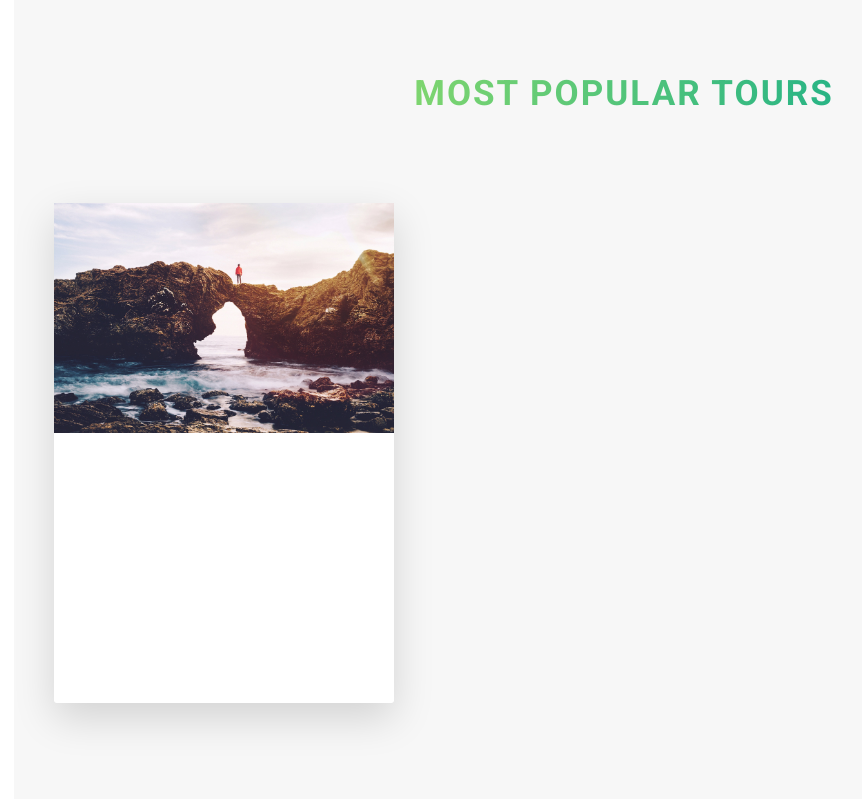
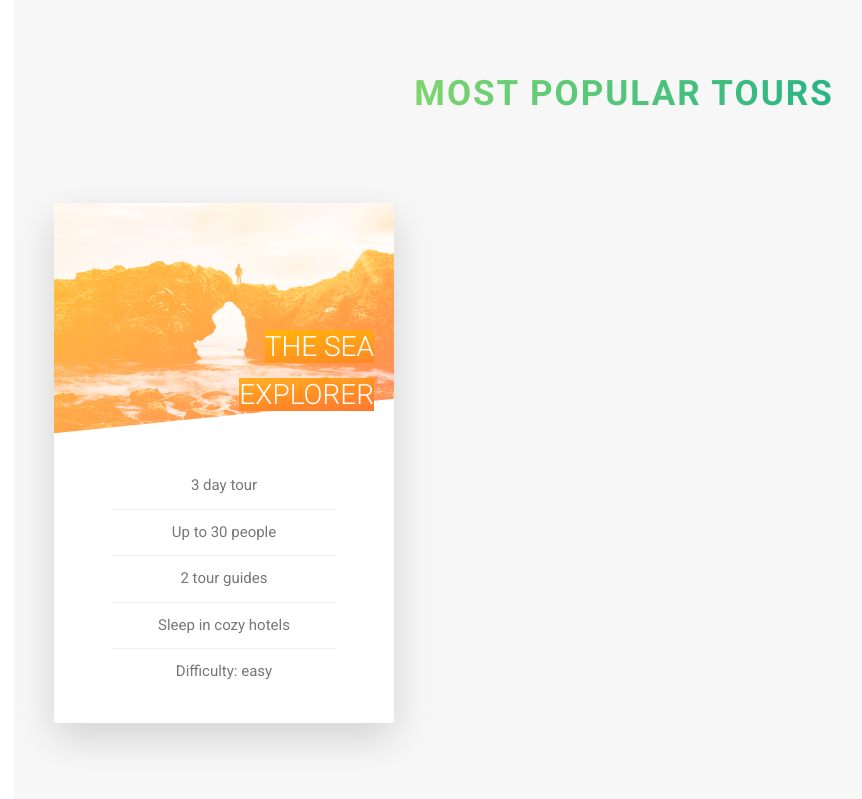
Before and after one commit to 4lvaro29/Web_project, a website: page index.html in a window 1280 px wide. Shown: the part 2291-3090 px from the top of the page, without its empty margins (16-878 px from the left). Drawn offline with Linux system fonts and the light colour scheme.

Commit message:
ADD: front and back typography styles added

```diff
--- a/index.html
+++ b/index.html
@@ -7,7 +7,7 @@
     <link rel="stylesheet" href="css/weather.css">
     <link rel="stylesheet" href="css/basic.css">
     <link rel="stylesheet" href="css/style.css">
-    <link rel="shortcut icon" type="image/png" ref="img/favicon.png">
+    <!-- <link rel="shortcut icon" type="image/png" ref="img/favicon.png"> -->
     <title>Web Tour</title>
 </head>
 <body>
@@ -108,15 +108,27 @@
                             <div class="card__picture card__picture--1">
                                 &nbsp;
                             </div>
-                            <div class="card__heading">
-                                heading
-                            </div>
+                            <h4 class="card__heading">
+                                <span class="card__heading-span--1">The Sea explorer </span>
+                            </h4>
                             <div class="card__details">
-                                details
+                                <ul>
+                                    <li>3 day tour</li>
+                                    <li>Up to 30 people</li>
+                                    <li>2 tour guides</li>
+                                    <li>Sleep in cozy hotels</li>
+                                    <li>Difficulty: easy</li>
+                                </ul>
                             </div>
                         </div>
                         <div class="card__side card__side--back card__side--back-1">
-                            BACK
+                            <div class="card__cta">
+                                <div class="card__price-box">
+                                    <p class="card__price-only">Only</p>
+                                    <p class="card__price-value">$297</p>
+                                </div>
+                                <a href="#" class="btn btn--white">Book now!</a>
+                            </div>
                         </div>
                     </div>
                 </div>
--- a/package.json
+++ b/package.json
@@ -7,7 +7,9 @@
     "compile:sass": "node-sass sass/main.scss css/style.css -w"
   },
   "engines": {
-    "node": "10.19.0"
+    "start": "node server.js",
+    "node": "10.19.0",
+    "npm": "6x"
   },
   "author": "Alvaro U.",
   "license": "ISC",
--- a/sass/abstracts/_variables.scss
+++ b/sass/abstracts/_variables.scss
@@ -1,8 +1,10 @@
 //COLORS
 
 $color-primary:#55c57a;
+
 $color-primary-light:#7ed56f;
 $color-primary-dark:#28b485;
+
 $color-grey-dark: #777;
 
 $color-secondary-light: #ffb900;
@@ -12,6 +14,7 @@ $color-tertiary-light: #2998ff;
 $color-tertiary-dark: #5643fa;
 
 $color-grey-light-1: #f7f7f7;
+$color-grey-light-2: #eee;
 $color-white: #fff;
 $color-black: #000;
 
--- a/sass/components/card.scss
+++ b/sass/components/card.scss
@@ -3,14 +3,12 @@
     //FUNCTIONALITY
     perspective: 150rem;
     -moz-perspective: 150rem;
-    height: 50rem;
+    height: 52rem;
     position: relative;
 
     &__side{
-        font-size: 2rem;
-        color:#fff;
-        background-color: orangered;
-        height: 50rem;
+
+        height: 52rem;
         transition: all .8s ease;
         position: absolute;
         top:0;
@@ -18,6 +16,7 @@
         width: 100%;
         backface-visibility: hidden;
         border-radius: 3px;
+        overflow: hidden;
         box-shadow: 0 1.5rem 4rem rgba($color-black, .15);
 
         &--front {
@@ -34,8 +33,6 @@
         }
     }
 
-
-
     &:hover &__side--front {
         transform: rotateY(-180deg);
     }
@@ -49,18 +46,106 @@
     &__picture {
         height:23rem ;
         background-size: cover;
+        background-blend-mode: screen;
+        -webkit-clip-path: polygon(0 0, 100% 0, 100% 85%, 0 100%);
+        clip-path: polygon(0 0, 100% 0, 100% 85%, 0 100%);
 
         &--1 {
-            background-image: url(../img/nat-5.jpg);
+            background-image: linear-gradient(
+            to right bottom,
+            $color-secondary-light,
+            $color-secondary-dark),
+            url(../img/nat-5.jpg);
         }
 
         &--2 {
-            background-image: url(../img/nat-6.jpg);
+            background-image: linear-gradient(
+                to right bottom
+                $color-primary-light,
+                $color-primary-dark),
+                url(../img/nat-6.jpg);
         }
         &--3 {
-            background-image: url(../img/nat-7.jpg);
+            background-image: linear-gradient(to right bottom,
+            $color-tertiary-light,
+            $color-tertiary-dark ),
+            url(../img/nat-7.jpg);
 
         }
     }
 
+    &__heading {
+        font-size: 2.8rem;
+        font-weight: 300;
+        text-align: right;
+        text-transform: uppercase;
+        color: $color-white;
+        position: absolute;
+        top:12rem;
+        right:2rem;
+        width: 70%;
+    }
+
+    &__heading-span{
+
+        padding:1rem 1.5rem;
+        -webkit-box-decoration-break: clone;
+
+        &--1 {
+            background-image: linear-gradient(to right bottom,
+            rgba($color-secondary-light, .85),
+            rgba($color-secondary-dark, 85));
+        }
+    }
+
+    &__details {
+
+        padding: 3rem;
+
+        ul {
+
+            list-style: none;
+            width: 80%;
+            margin: 0 auto;
+            li {
+                text-align: center;
+                font-size: 1.5rem;
+                padding: 1rem;
+
+                &:not(:last-child) {
+                    border-bottom: 1px solid $color-grey-light-2;
+
+                }
+            }
+        }
+    }
+
+    //BACK SIDE STYLING
+
+    &__cta {
+        position: absolute;
+        top: 50%;
+        left: 50%;
+        transform:  translate(-50%, -50%);
+        width: 90%;
+        text-align: center;
+    }
+
+    &__price-box {
+        text-align: center;
+        margin-bottom: 8rem;
+        color: $color-white;
+    }
+
+    &__price-only {
+        font-size: 1.4rem;
+        text-transform: uppercase;
+
+    }
+
+    &__price-value {
+        font-size: 6rem;
+        font-weight: 100;
+    }
+
 }
--- a/sass/layout/_header.scss
+++ b/sass/layout/_header.scss
@@ -7,6 +7,7 @@
       url('../img/hero.jpg');
     background-size: cover;
     background-position: top;
+    -webkit-clip-path: polygon(0 0,100% 0, 100% 75vh, 0 100%);
     clip-path: polygon(0 0,100% 0, 100% 75vh, 0 100%);
     position: relative;
 
```
Also changed, not shown: css/style.css.
